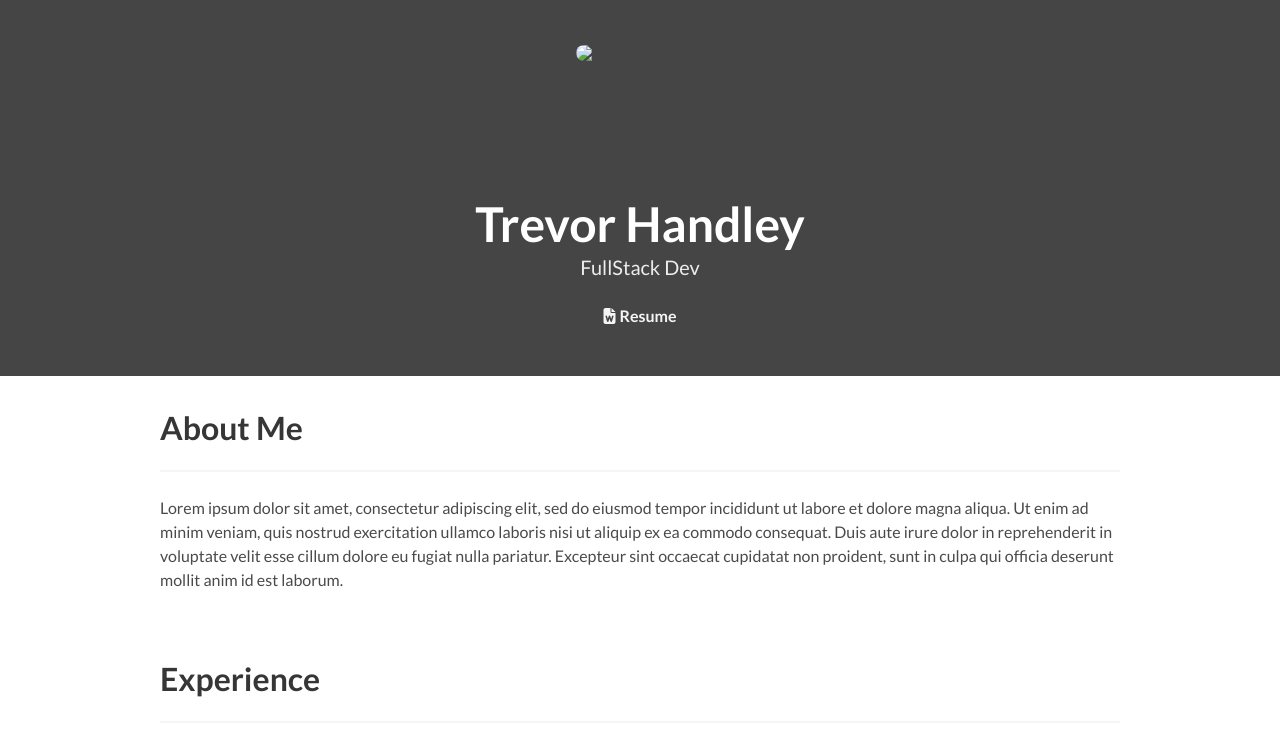
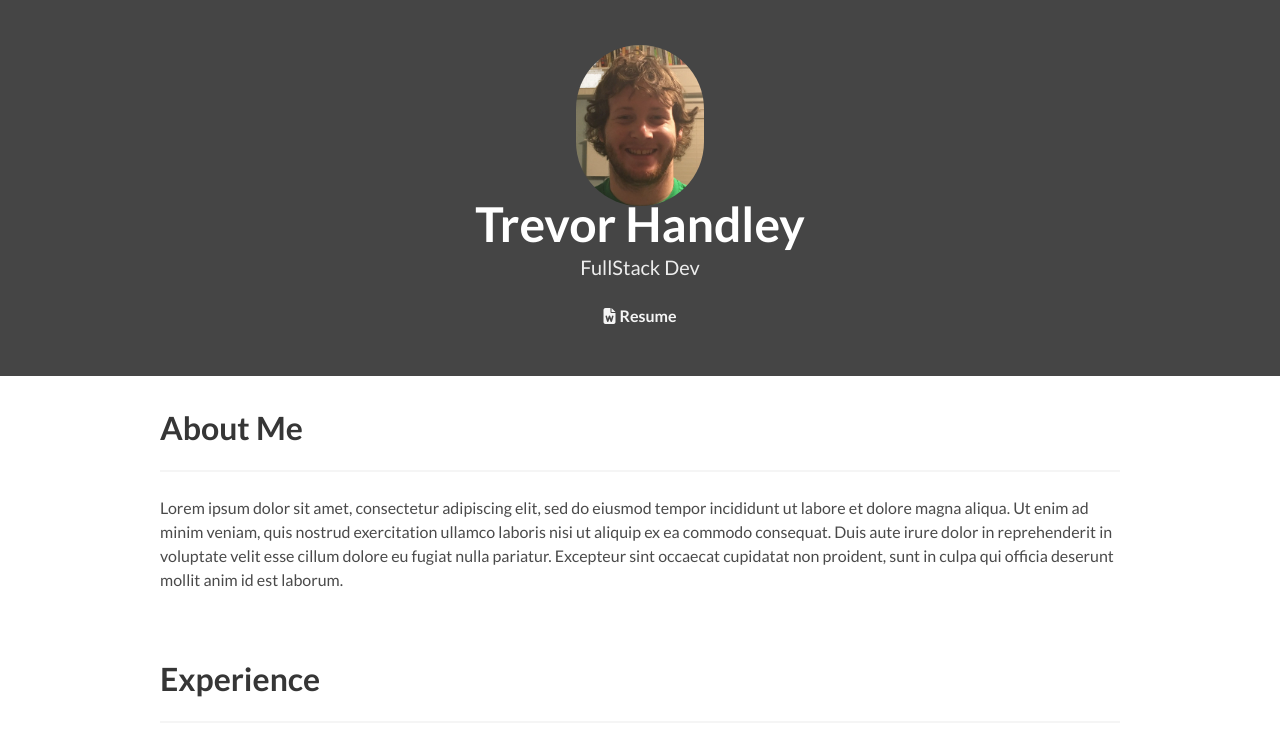
Before and after one commit to THandley19/Updated-Porfolio, a plain HTML site: page index.html in a window 1280 px wide. Shown: the part 67-800 px from the top of the page. Drawn offline with Linux system fonts and the light colour scheme; files whose address does not match are found by name.

Commit message:
updated hero image to my picture

```diff
--- a/index.html
+++ b/index.html
@@ -45,7 +45,7 @@
         <div class="level">
           <div class="level-item has-text-centered">
             <figure class="image is-128x128">
-              <img class="is-rounded" src="img/me-big.jpg">
+              <img class="is-rounded" src="./IMG_1723.jpg">
             </figure>
           </div>
         </div>
```
Also changed, not shown: IMG_1723.jpg (renamed from src/dist/IMG_1723.jpg).
